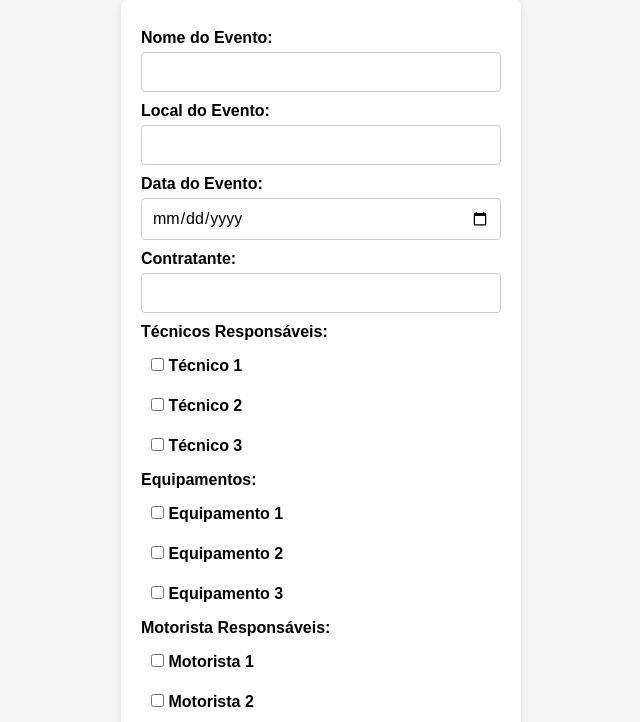
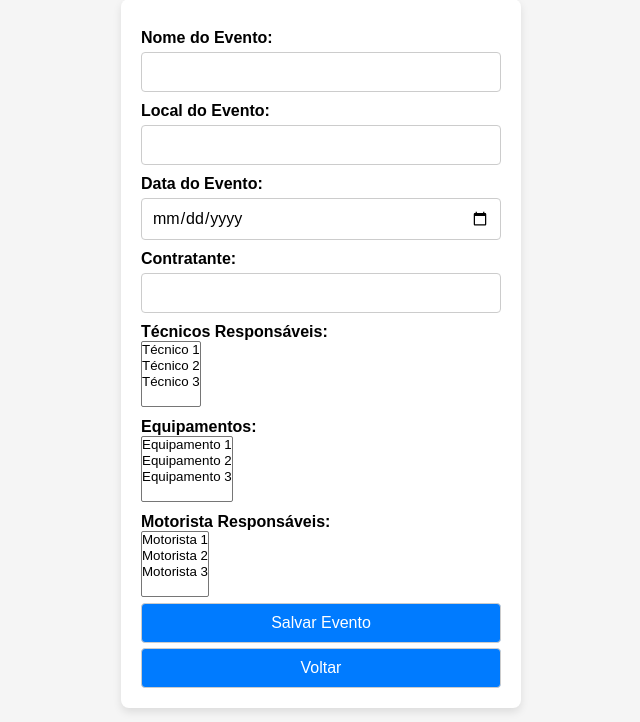
Before and after one commit to Luizfii/projeto-vers-o-html, a plain HTML site: page inserir_evento.html in a window 1280 px wide. Shown: the part 78-800 px from the top of the page, without its empty margins (319-959 px from the left). Drawn offline with Linux system fonts and the light colour scheme.

Commit message:
correções visuais

```diff
--- a/inserir_evento.html
+++ b/inserir_evento.html
@@ -81,13 +81,6 @@
             background-color: #007bff;
             color: #fff;
         }
-        p {
-
-            font-family: Arial, "Helvetica Neue", Helvetica, sans-serif;
-            line-height: 20px;
-            padding: 5px 10px;
-            border: 15px;
-        }
 
         .btn-action {
             padding: 5px 10px;
@@ -120,49 +113,28 @@
         <input type="text" id="contratante" name="contratante" required>
 
         <label for="tecnicos">Técnicos Responsáveis:</label>
-        <p>
-            <label><input id="tecnicos" name="tecnicos" type="checkbox"value="tecnico1">    Técnico 1</label>
-        </p>
-        <p>
-            <label><input id="tecnicos" name="tecnicos"type="checkbox"value="tecnico2">    Técnico 2</label>
-        </p>
-        <p>
-            <label><input id="tecnicos" name="tecnicos"type="checkbox"value="tecnico3">    Técnico 3</label>
-        </p>
+        <select id="tecnicos" name="tecnicos" multiple required>
+            <option value="tecnico1">Técnico 1</option>
+            <option value="tecnico2">Técnico 2</option>
+            <option value="tecnico3">Técnico 3</option>
             <!-- Adicione mais técnicos conforme necessário -->
-
+        </select>
 
         <label for="equipamentos">Equipamentos:</label>
-
-        <p>
-            <label><input type="checkbox"value="equipamento1">    Equipamento 1</label>
-        </p>
-        <p>
-            <label><input type="checkbox"value="equipamento2">    Equipamento 2</label>
-        </p>
-        <p>
-            <label><input type="checkbox"value="equipamento3">    Equipamento 3</label>
-        </p>
-
-        </label>
+        <select id="equipamentos" name="equipamentos" multiple required>
+            <option value="equipamento1">Equipamento 1</option>
+            <option value="equipamento2">Equipamento 2</option>
+            <option value="equipamento3">Equipamento 3</option>
             <!-- Adicione mais equipamentos conforme necessário -->
-
+        </select>
 
         <label for="motoristas">Motorista Responsáveis:</label>
-
-            <p>
-                <label><input type="checkbox"value="motorista1">    Motorista 1</label>
-            </p>
-            <p>
-                <label><input type="checkbox"value="motorista2">    Motorista 2</label>
-            </p>
-            <p>
-                <label><input type="checkbox"value="motorista3">    Motorista 3</label>
-            </p>
-
-        </label>
+        <select id="motoristas" name="motoristas" multiple required>
+            <option value="motorista1">Motorista 1</option>
+            <option value="motorista2">Motorista 2</option>
+            <option value="motorista3">Motorista 3</option>
             <!-- Adicione mais motorista conforme necessário -->
-
+        </select>
 
         <button type="submit">Salvar Evento</button>
         <button class="button" onclick="window.location.href='HOME.HTML'">Voltar</button>
@@ -184,13 +156,13 @@
 
 
             // Exibir os dados do evento no console (ou enviar para um backend)
-            console.log("Evento Adicionado: ");
-            console.log("Nome: ", nome);
-            console.log("Local: ", local);
-            console.log("Data: ", data);
-            console.log("Contratante: ", contratante);
-            console.log("Técnicos: ", tecnicos);
-            console.log("Equipamentos: ", equipamentos);
+            console.log("Evento Adicionado:");
+            console.log("Nome:", nome);
+            console.log("Local:", local);
+            console.log("Data:", data);
+            console.log("Contratante:", contratante);
+            console.log("Técnicos:", tecnicos);
+            console.log("Equipamentos:", equipamentos);
             console.log("Motoristas: " , motoristas);
 
             // Aqui você pode adicionar lógica para enviar os dados para um servidor ou armazená-los localmente
```
